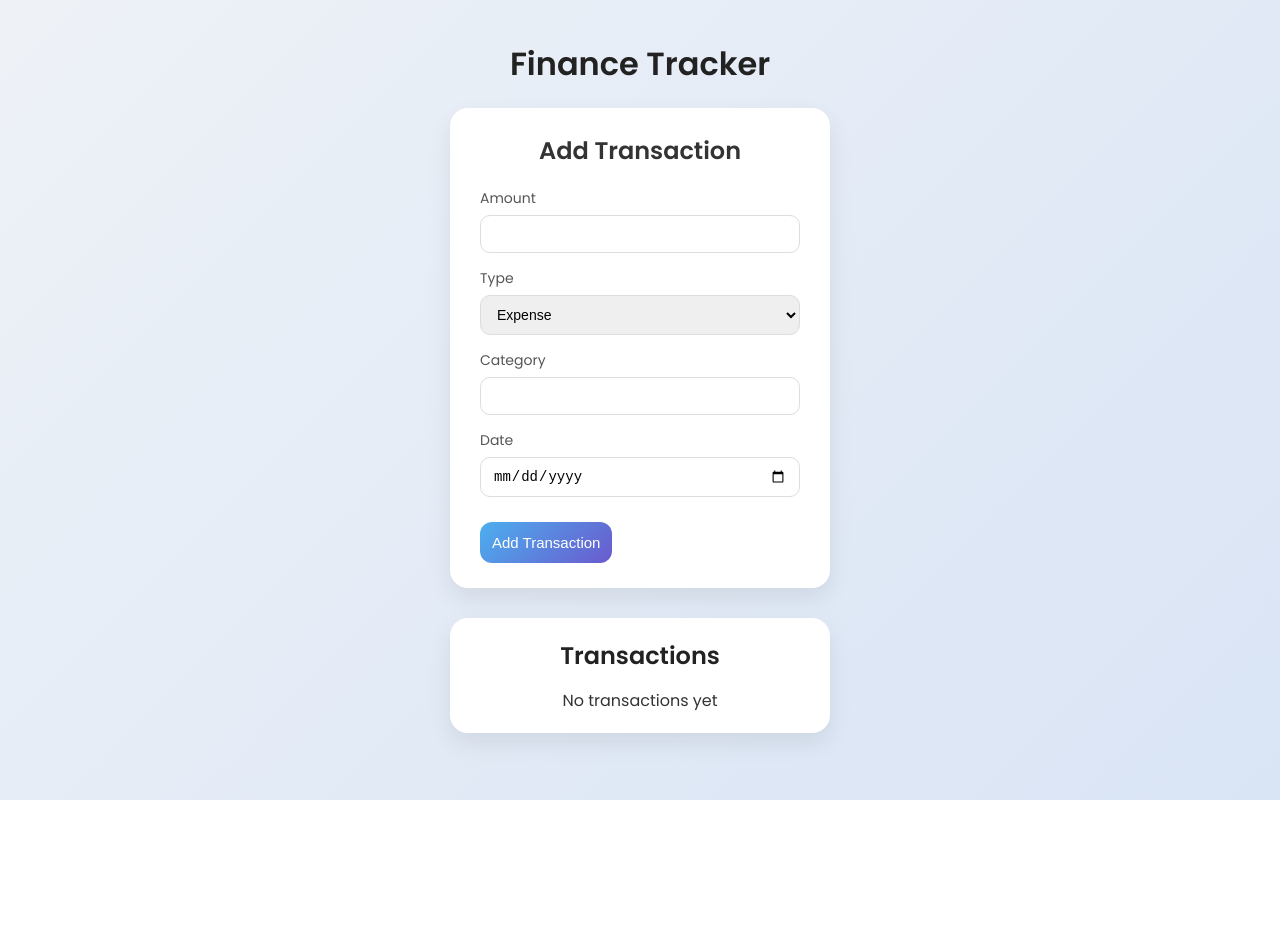
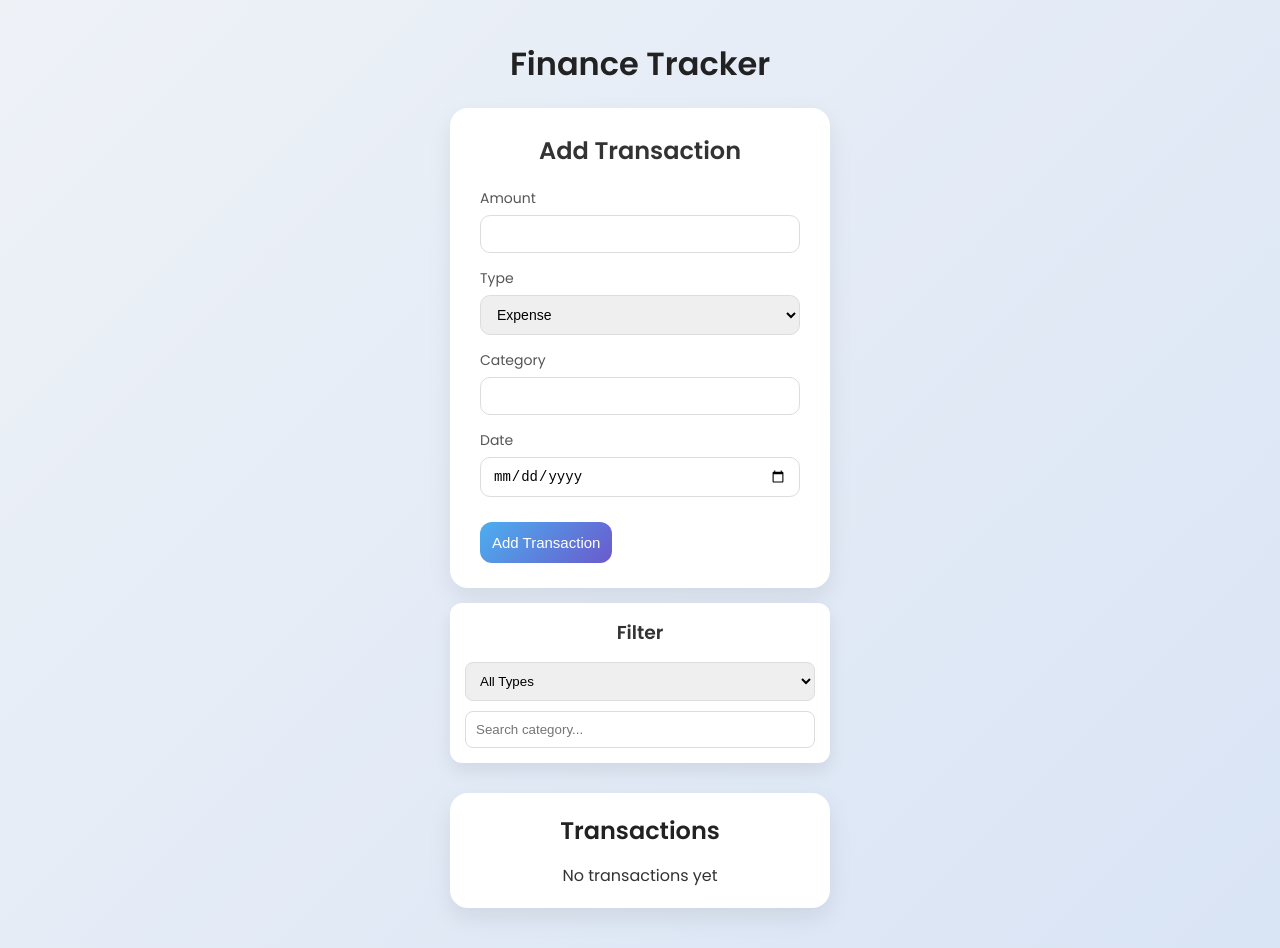
Before and after one commit to tinaninna/finance-tracker, a React (Vite) app: page / in a window 1280 px wide. Before the commit the page ends 800 px from the top, so only its background shows below. Built offline with nearby package versions, Linux system fonts and the light colour scheme.

Commit message:
working on filttering transactions

```diff
--- a/src/App.jsx
+++ b/src/App.jsx
@@ -2,20 +2,41 @@ import React, { useState } from "react";
 import AddTransaction from "./components/AddTransaction";
 import TransactionList from "./components/TransactionList";
 
+import Filter from "./components/Filter";
+
 function App() {
   const [transactions, setTransactions] = useState([]);
+  const [filter, setFilter] = useState({
+    type: "all",
+    category: "",
+  });
 
   const addTransaction = (newTransaction) => {
     setTransactions([...transactions, newTransaction]);
   };
 
+  const filteredTransactions = transactions.filter((t) => {
+    const typeMatch =
+      filter.type === "all" || t.type === filter.type;
+
+    const categoryMatch = t.category
+      .toLowerCase()
+      .includes(filter.category.toLowerCase());
+
+    return typeMatch && categoryMatch;
+  });
+
   return (
     <div>
       <h1 style={{ textAlign: "center" }}>Finance Tracker</h1>
 
+
+
       <AddTransaction addTransaction={addTransaction} />
 
-      <TransactionList transactions={transactions} />
+      <Filter filter={filter} setFilter={setFilter} />
+
+      <TransactionList transactions={filteredTransactions} />
     </div>
   );
 }
--- /dev/null
+++ b/src/components/Filter.css
@@ -0,0 +1,23 @@
+.filter-container {
+  width: 380px;
+  margin: 15px auto;
+  padding: 15px;
+  background: white;
+  border-radius: 12px;
+  box-shadow: 0 8px 18px rgba(0, 0, 0, 0.08);
+  display: flex;
+  flex-direction: column;
+  gap: 10px;
+}
+
+.filter-container h3 {
+  text-align: center;
+  margin-bottom: 5px;
+}
+
+.filter-container select,
+.filter-container input {
+  padding: 10px;
+  border-radius: 8px;
+  border: 1px solid #ddd;
+}
--- /dev/null
+++ b/src/components/Filter.jsx
@@ -0,0 +1,32 @@
+import React from "react";
+import "./Filter.css";
+
+const Filter = ({ filter, setFilter }) => {
+  return (
+    <div className="filter-container">
+      <h3>Filter</h3>
+
+      <select
+        value={filter.type}
+        onChange={(e) =>
+          setFilter({ ...filter, type: e.target.value })
+        }
+      >
+        <option value="all">All Types</option>
+        <option value="income">Income</option>
+        <option value="expense">Expense</option>
+      </select>
+
+      <input
+        type="text"
+        placeholder="Search category..."
+        value={filter.category}
+        onChange={(e) =>
+          setFilter({ ...filter, category: e.target.value })
+        }
+      />
+    </div>
+  );
+};
+
+export default Filter;
```
